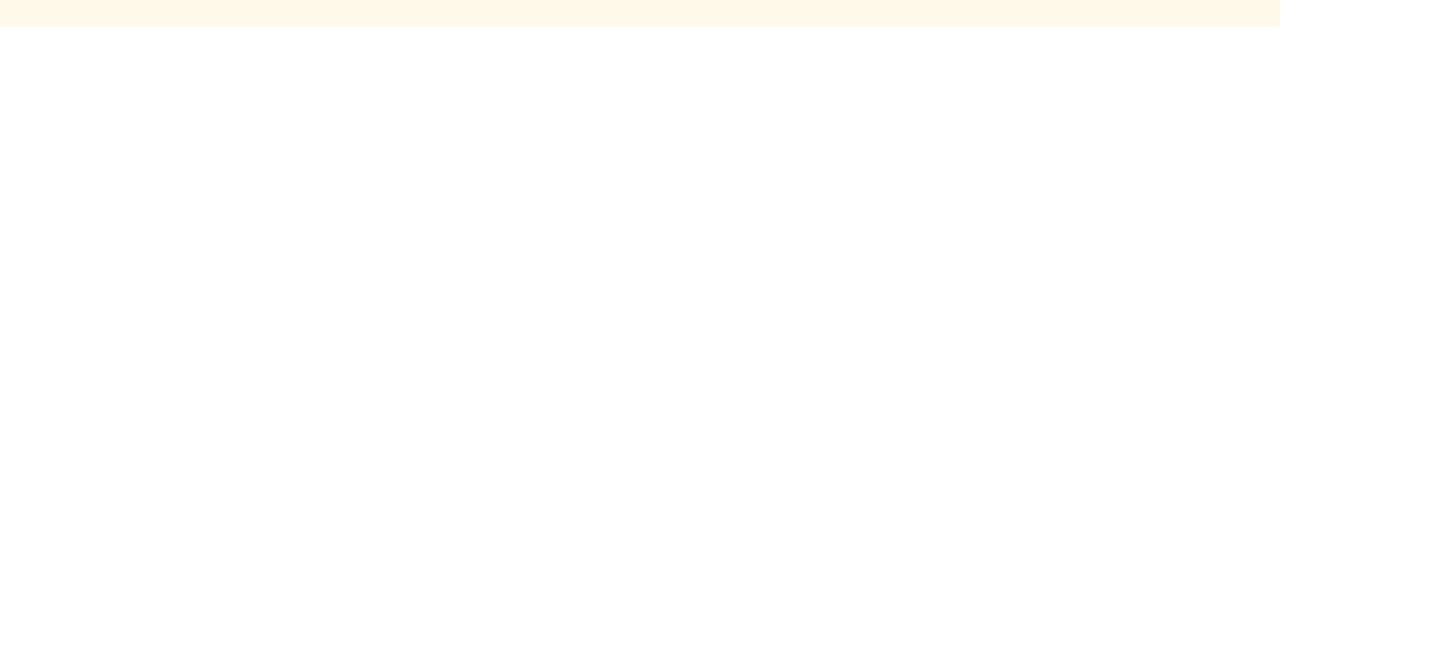
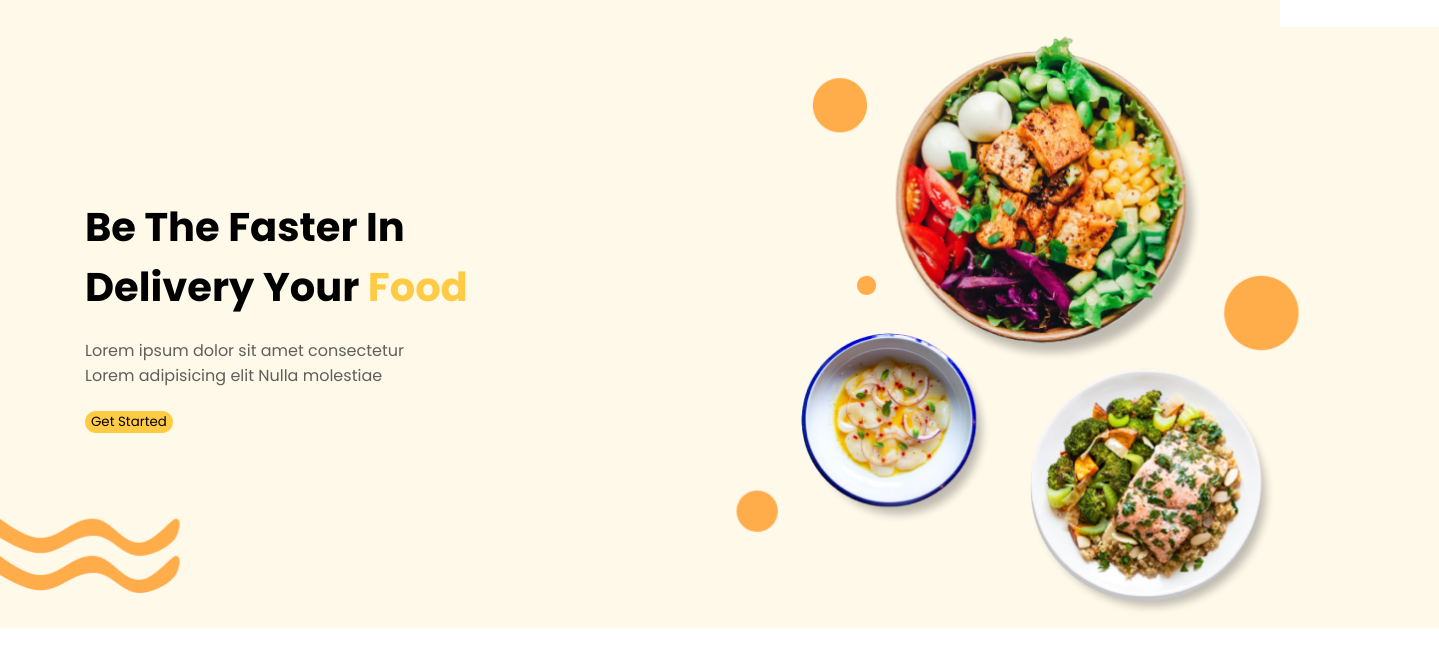
Before and after one commit to Mehedi-programming/Nav-bar, a plain HTML site: page index.html in a window 1280 px wide. Shown: the part 81-748 px from the top of the page, 1439 px wide, since content can reach past the window. Drawn offline with Linux system fonts and the light colour scheme.

Commit message:
hero-section

```diff
--- a/index.html
+++ b/index.html
@@ -9,6 +9,12 @@
     <link rel="preconnect" href="https://fonts.gstatic.com" crossorigin>
     <link href="https://fonts.googleapis.com/css2?family=Poppins:ital,wght@0,100;0,200;0,300;0,400;0,500;0,600;0,700;0,800;0,900;1,100;1,200;1,300;1,400;1,500;1,600;1,700;1,800;1,900&display=swap" rel="stylesheet">
     <link rel="stylesheet" href="https://cdnjs.cloudflare.com/ajax/libs/font-awesome/6.7.2/css/all.min.css" integrity="sha512-Evv84Mr4kqVGRNSgIGL/F/aIDqQb7xQ2vcrdIwxfjThSH8CSR7PBEakCr51Ck+w+/U6swU2Im1vVX0SVk9ABhg==" crossorigin="anonymous"referrerpolicy="no-referrer"/>
+    <link rel="preconnect" href="https://fonts.googleapis.com">
+    <link rel="preconnect" href="https://fonts.gstatic.com" crossorigin>
+    <link href="https://fonts.googleapis.com/css2?family=Kanit:ital,wght@0,100;0,200;0,300;0,400;0,500;0,600;0,700;0,800;0,900;1,100;1,200;1,300;1,400;1,500;1,600;1,700;1,800;1,900&family=Poppins:ital,wght@0,100;0,200;0,300;0,400;0,500;0,600;0,700;0,800;0,900;1,100;1,200;1,300;1,400;1,500;1,600;1,700;1,800;1,900&display=swap" rel="stylesheet">
+    <link rel="preconnect" href="https://fonts.googleapis.com">
+    <link rel="preconnect" href="https://fonts.gstatic.com" crossorigin>
+    <link href="https://fonts.googleapis.com/css2?family=Kanit:ital,wght@0,100;0,200;0,300;0,400;0,500;0,600;0,700;0,800;0,900;1,100;1,200;1,300;1,400;1,500;1,600;1,700;1,800;1,900&family=Poppins:ital,wght@0,100;0,200;0,300;0,400;0,500;0,600;0,700;0,800;0,900;1,100;1,200;1,300;1,400;1,500;1,600;1,700;1,800;1,900&display=swap" rel="stylesheet">
     <link rel="stylesheet" href="styles/style.css" class="">
 </head>
 <body>
@@ -22,14 +28,30 @@
                 <li><a href="">About</a></li>
                 <li><a href="">Contact</a></li>
             </ul>
-            <div style="display: flex;gap:30px;align-items: center">
+            <div style="display:flex;gap:30px;align-items:center">
                 <i class="fa-solid fa-magnifying-glass fa-xl"></i>
                 <i class="fa-solid fa-cart-shopping fa-xl"></i>
             </div>
-
             <button class="nav-btn"><i class="fa-solid fa-right-to-bracket" style="padding-right: 16px"></i>Sign in</button>
         </nav>
-
+        <section class="hero-section">
+            <div class="hero-section1">
+                <div class="hero-left">
+                    <diV class="kanit">
+                        <p>Be The Faster In</p>
+                        <p>Delivery Your <span style="color: #ffcb45;"> Food</span></p>
+                    </diV>
+                    <div class="lorem">
+                        <p>Lorem ipsum dolor sit amet consectetur</p>
+                        <p>Lorem adipisicing elit Nulla molestiae</p>
+                    </div>
+                    <button class="second-btn">Get Started</button>
+                </div>
+                <div class="hero-right">
+                    <img style="width:499.65px;height: 588.8px;" src="images/img-hero.png" alt="">
+                </div>
+            </div>
+        </section>
     </header>
 </body>
 </html>
--- a/styles/style.css
+++ b/styles/style.css
@@ -34,3 +34,42 @@ nav>ul>li{
     border-radius: 20px;
     font-weight: bold;
 }
+.hero-section{
+    background-image:url('../images/shapes.png');
+    background-size: cover;
+    background-position: center;
+    background-repeat: no-repeat;
+    width:1439px;
+    height:601px;
+}
+.kanit{
+    color: black;
+    font-size:40px;
+    border: 0px solid #fff9ea;
+    font-weight: bolder;
+    padding-left:85px;
+    padding-top:170px;
+}
+.lorem{
+    color:#615f5b;
+    padding-top: 21px;
+    padding-left:85px;
+}
+.second-btn{
+    border:0px;
+    border-radius:20px;
+    background-color: #ffcb45;
+    margin-left: 85px;
+    margin-top: 23px;
+}
+.hero-right{
+    border:0px;
+    /* margin-top: 12px; */
+    margin-right: 142.91px;
+
+}
+.hero-section1{
+    display: flex;
+    gap:320.86px;
+
+}
```
Also changed, not shown: images/img-hero.png (added), images/shapes.png (added).
